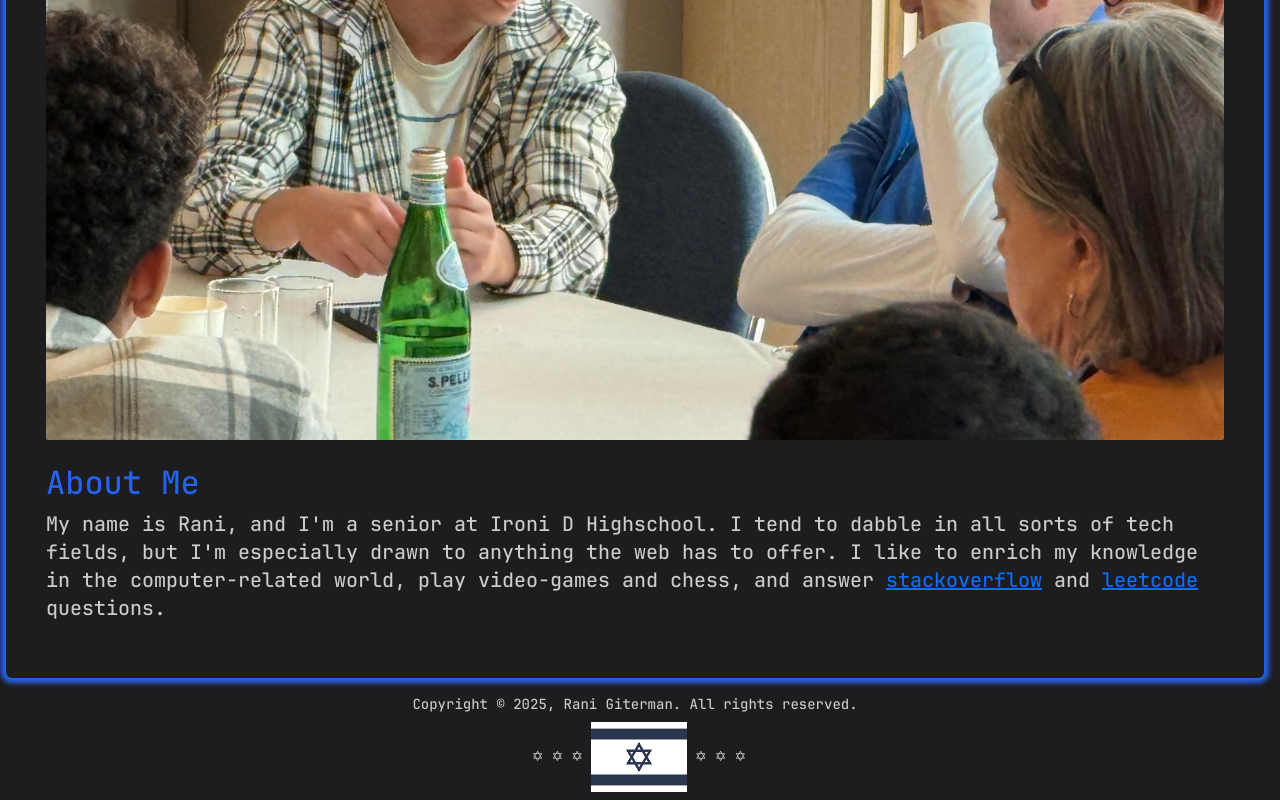
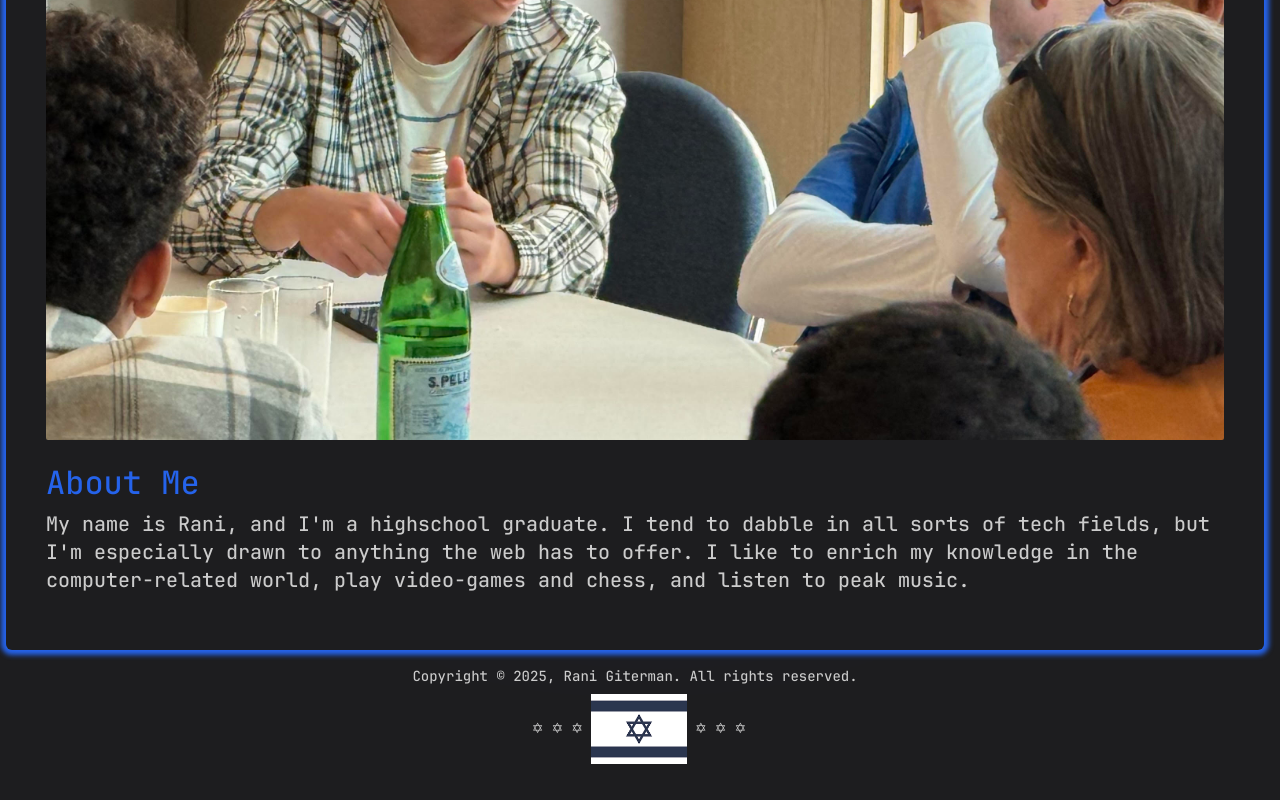
Before and after one commit to RaniGiterman/portfolio, a React (Create React App) app: page / in a window 1280 px wide. Shown: the part 481-1281 px from the top of the page. After the commit the page ends 1253 px from the top, so only its background shows below. Built offline with nearby package versions, Linux system fonts and the light colour scheme.

Commit message:
finished highschool and shit

```diff
--- a/src/comp/page/Contact.jsx
+++ b/src/comp/page/Contact.jsx
@@ -25,14 +25,14 @@ export default function Contact() {
             Stack Overflow
           </a>
         </li>
-        <li className="m">
+        {/* <li className="m">
           <a href="https://leetcode.com/RaniGiterman/">LeetCode</a>
-        </li>
+        </li> */}
         {/* <li className="m">
           <a href="https://www.hackerrank.com/progranner">HackerRank</a>
         </li> */}
         <li className="m">
-          <a href="https://www.instagram.com/gitermanrani/">Instagram</a>
+          <a href="https://www.instagram.com/rani.giterman/">Instagram</a>
         </li>
         {/* <li className="m">
           <a href="https://link.clashroyale.com/invite/friend/en?tag=J0CJJ02Y0&token=z9tyxnze&platform=iOS">
--- a/src/comp/page/Home.jsx
+++ b/src/comp/page/Home.jsx
@@ -7,14 +7,10 @@ export default function Home() {
       <br></br>
       <h2 className="text-blue-600">About Me</h2>
       <p className="text-xl mt-2">
-        My name is Rani, and I'm a senior at Ironi D Highschool. I tend to
-        dabble in all sorts of tech fields, but I'm especially drawn to anything
-        the web has to offer. I like to enrich my knowledge in the
-        computer-related world, play video-games and chess, and answer{" "}
-        <a href="https://stackoverflow.com/users/17802928/rani-giterman?tab=profile">
-          stackoverflow
-        </a>{" "}
-        and <a href="https://leetcode.com/RaniGiterman/">leetcode</a> questions.
+        My name is Rani, and I'm a highschool graduate. I tend to dabble in all
+        sorts of tech fields, but I'm especially drawn to anything the web has
+        to offer. I like to enrich my knowledge in the computer-related world,
+        play video-games and chess, and listen to peak music.
       </p>
     </div>
   );
--- a/src/comp/page/Tech_Stacks.jsx
+++ b/src/comp/page/Tech_Stacks.jsx
@@ -12,6 +12,7 @@ export default function Tech_Stacks() {
               <li className="m W">MSSQL</li>
               <li className="m W">PostgreSQL</li>
               <li className="m W">Redis</li>
+              <li className="m W">MinIO</li>
               <li className="m mid">SQLite</li>
               <li className="m L">Memcached</li>
             </ul>
@@ -53,6 +54,7 @@ export default function Tech_Stacks() {
               <li className="m W">GoFiber</li>
               <li className="m W">TailwindCSS</li>
               <li className="m W">Bootstrap</li>
+              <li className="m W">Socket.io</li>
               <li className="m W">QMK</li>
               <li className="m mid">Svelte.js</li>
               <li className="m mid">PIXI.js</li>
@@ -83,9 +85,9 @@ export default function Tech_Stacks() {
             <h2 className="tech-title text-blue-600">Tools</h2>
             <ul>
               <li className="m W">Git</li>
-              <li className="m W">WireShark</li>
               <li className="m W">Prometheus</li>
               <li className="m W">Grafana</li>
+              <li className="m W">WireShark</li>
               <li className="m mid">Kibana</li>
               <li className="m mid">Jaeger</li>
             </ul>
```
